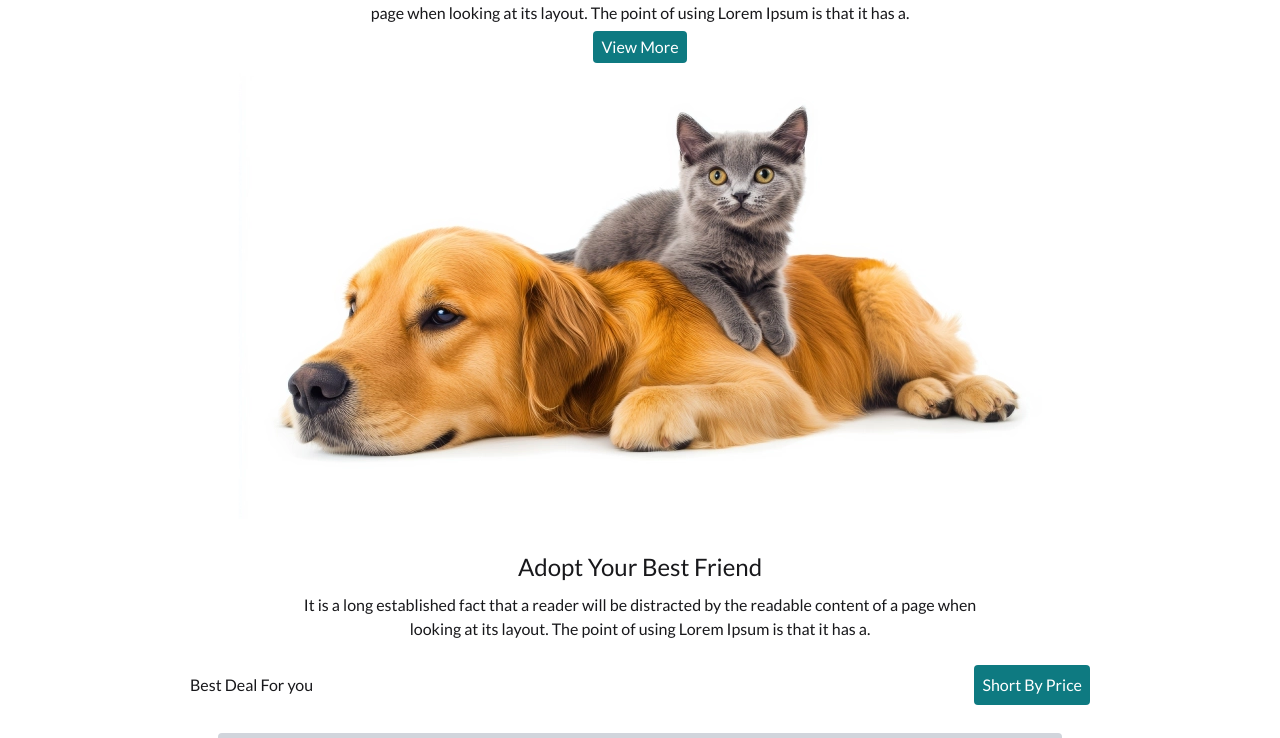
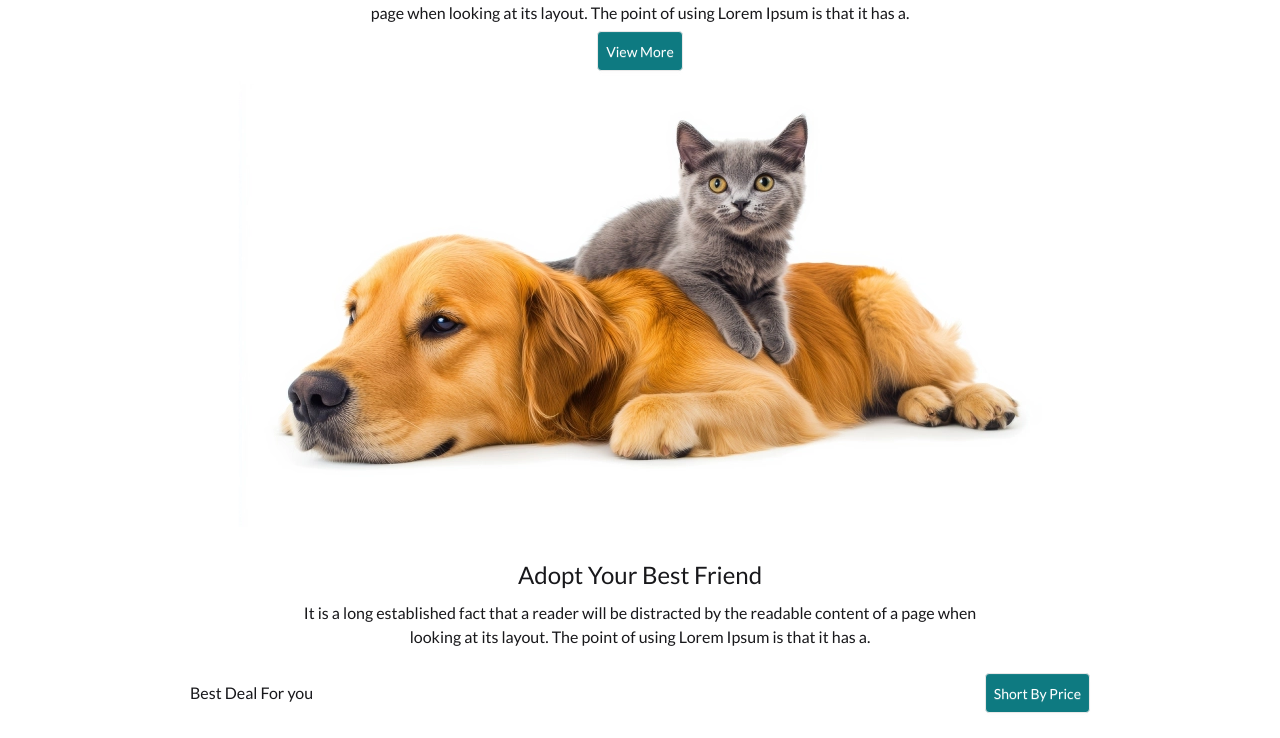
Before and after one commit to neya-mul/Pet-house, a plain HTML site: page index.html in a window 1280 px wide. Shown: the part 267-1005 px from the top of the page. Drawn offline with nearby package versions, Linux system fonts and the light colour scheme; no server answers.

Commit message:
some changes

```diff
--- a/index.html
+++ b/index.html
@@ -71,7 +71,7 @@
             <p class="max-w-[600px] mx-auto">It is a long established fact that a reader will be distracted by the
                 readable content of a page when looking at its layout. The point of using Lorem Ipsum is that it has a.
             </p>
-            <button class="bg-[#0E7A81] text-white px-2 py-1 rounded">View More</button>
+            <button class="bg-[#0E7A81] text-white px-2 py-1 rounded btn">View More</button>
             <img src="./images/pet.webp" alt="" class="mx-auto">
         </section>
 
@@ -88,7 +88,7 @@
 
                 <div class="flex justify-between items-center">
                     <h1 class="font-bold">Best Deal For you</h1>
-                    <button class="bg-[#0E7A81] p-2 text-white rounded">Short By Price</button>
+                    <button class="bg-[#0E7A81] p-2 text-white rounded btn">Short By Price</button>
                 </div>
 
                 <div class="cards grid md:grid-cols-2 p-7 lg:grid-cols-3 gap-3" id="cards">
@@ -178,7 +178,7 @@
             <h1>Drop a Message</h1>
            <div class="flex flex-col space-y-2">
              <input type="email" name="" id="" class="border-none bg-[#2d2929df] p-2 rounded-2xl" placeholder="Enter Your Email" >
-            <button class="w-full border p-2 border-none bg-[#0E7A81] text-xl rounded-2xl">Subscribe</button>
+            <button class="btn w-full border p-2 border-none bg-[#0E7A81] text-xl rounded-2xl text-white">Subscribe</button>
 
            </div>
         </div>
```
